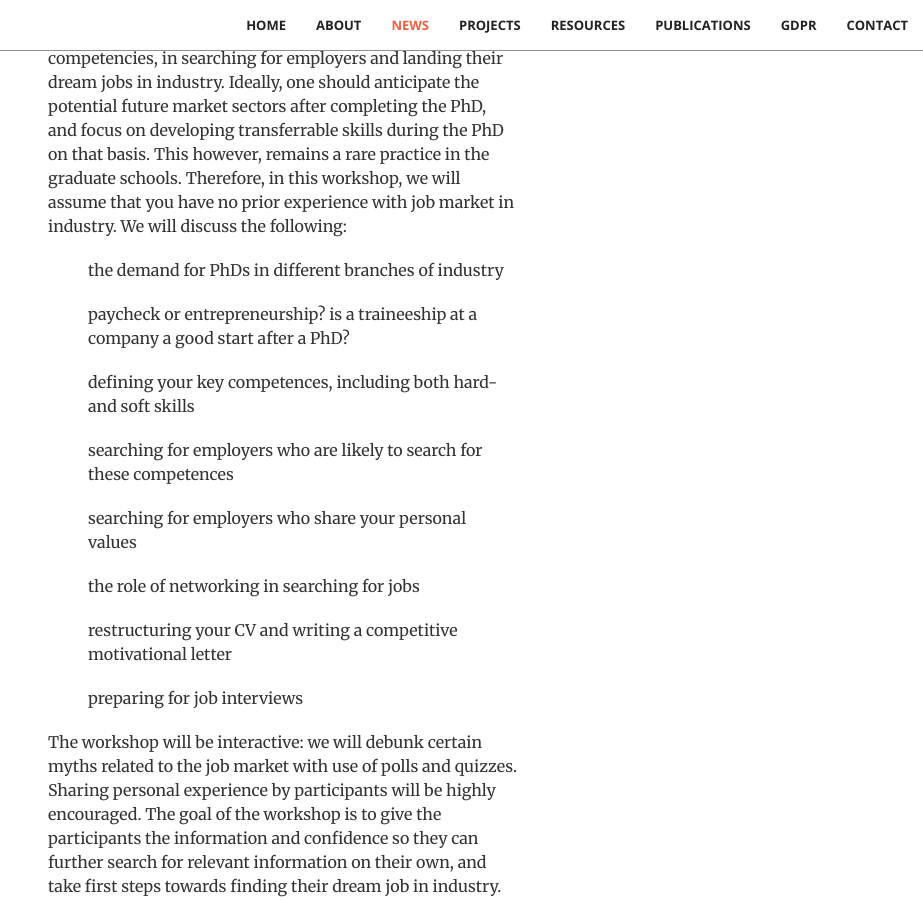
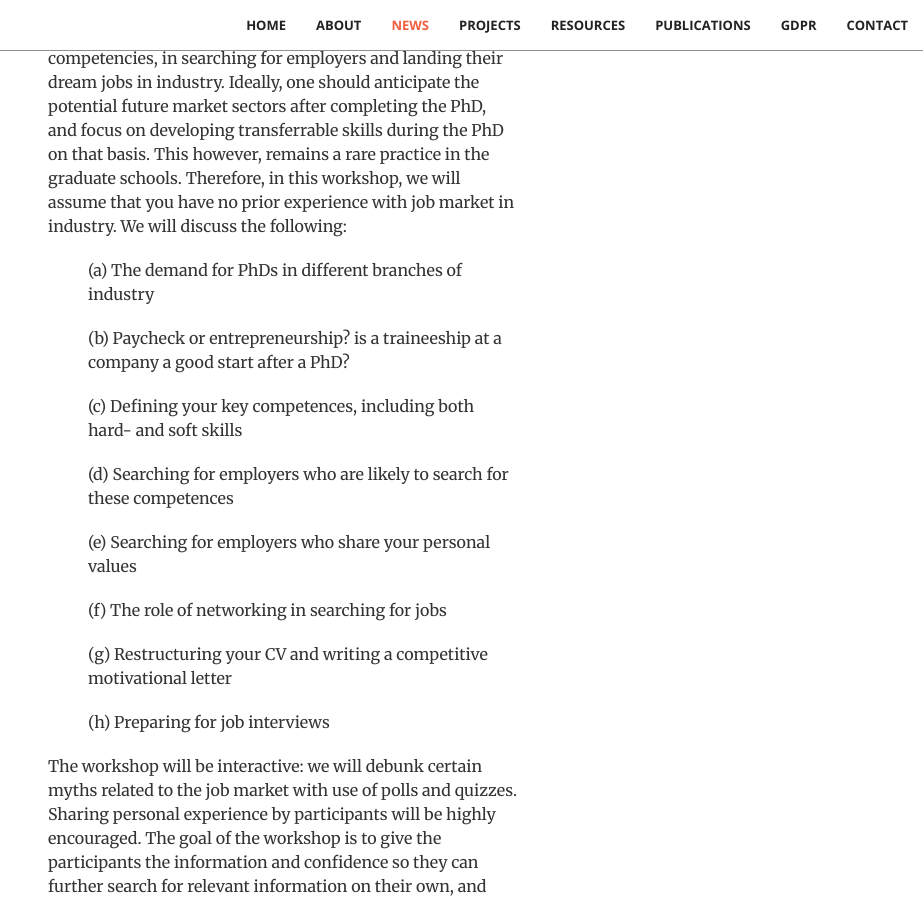
Before and after one commit to stichting-solaris/stichting-solaris.github.io, a Jekyll site: the page built from index.html, in a window 1280 px wide and 900 px high, scrolled down 4055 px. Shown: the whole window, without its empty margins (357-1280 px from the left). Built offline with Jekyll 4.4.1, drawn with Linux system fonts in a browser that asks for light colours.

Commit message:
Update news.html

```diff
--- a/_includes/news.html
+++ b/_includes/news.html
@@ -48,14 +48,14 @@
                 basis. This however, remains a rare practice in the graduate schools.
                 Therefore, in this workshop, we will assume that you have no prior experience with job market in industry.
                 We will discuss the following:</p>
-                <p class="tab"> the demand for PhDs in different branches of industry</p>
-                <p class="tab"> paycheck or entrepreneurship? is a traineeship at a company a good start after a PhD?</p>
-                <p class="tab"> defining your key competences, including both hard- and soft skills</p>
-                <p class="tab"> searching for employers who are likely to search for these competences</p>
-                <p class="tab"> searching for employers who share your personal values</p>
-                <p class="tab"> the role of networking in searching for jobs</p>
-                <p class="tab"> restructuring your CV and writing a competitive motivational letter</p>
-                <p class="tab"> preparing for job interviews</p>
+                <p class="tab"> (a) The demand for PhDs in different branches of industry</p>
+                <p class="tab"> (b) Paycheck or entrepreneurship? is a traineeship at a company a good start after a PhD?</p>
+                <p class="tab"> (c) Defining your key competences, including both hard- and soft skills</p>
+                <p class="tab"> (d) Searching for employers who are likely to search for these competences</p>
+                <p class="tab"> (e) Searching for employers who share your personal values</p>
+                <p class="tab"> (f) The role of networking in searching for jobs</p>
+                <p class="tab"> (g) Restructuring your CV and writing a competitive motivational letter</p>
+                <p class="tab"> (h) Preparing for job interviews</p>
                 <p>The workshop will be interactive: we will debunk certain myths related to the job market with use of polls and
                 quizzes. Sharing personal experience by participants will be highly encouraged. The goal of the workshop is
                 to give the participants the information and confidence so they can further search for relevant information on
```
